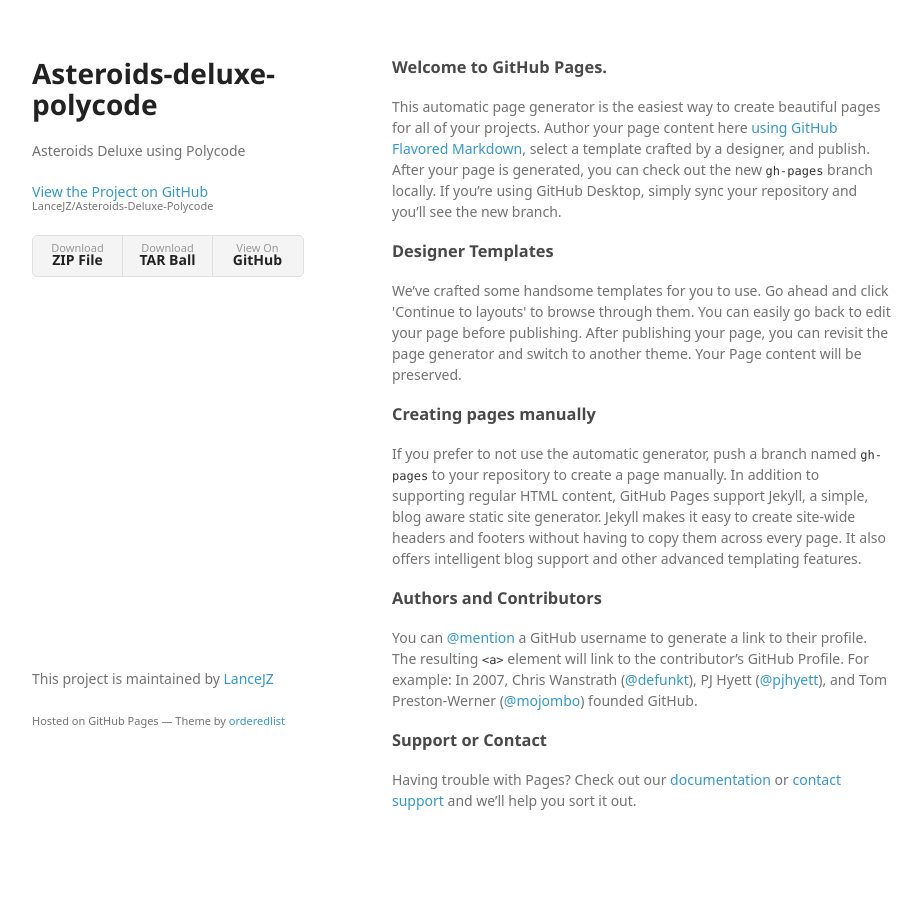
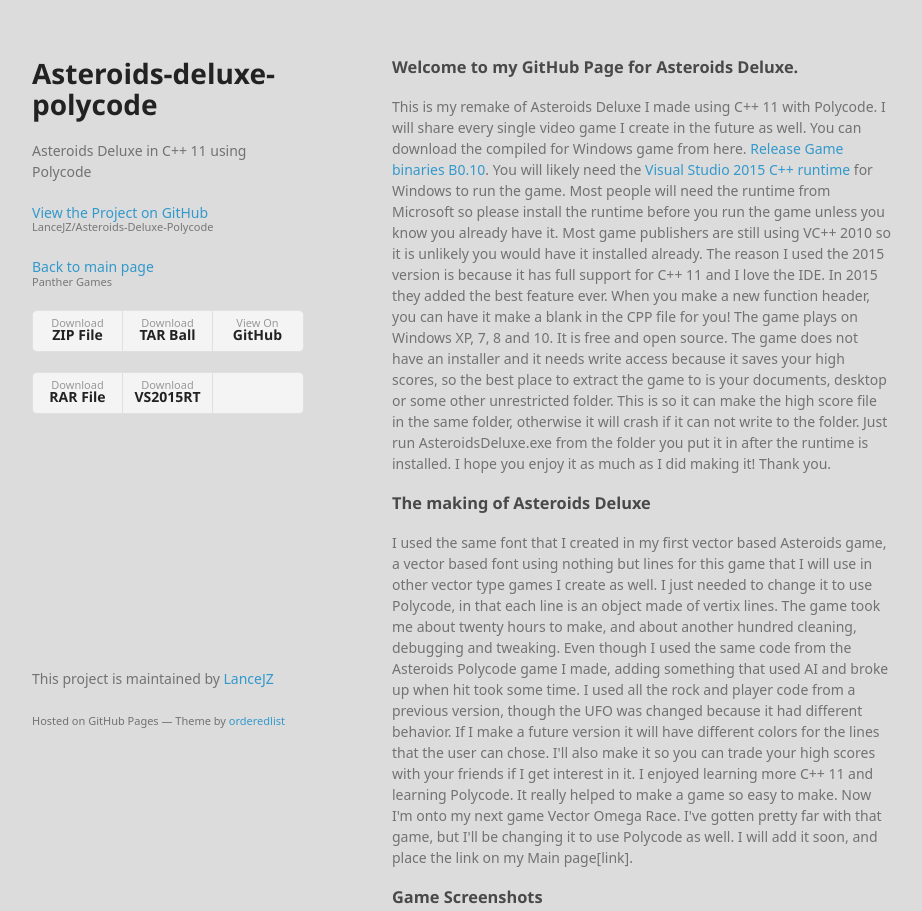
Before and after one commit to LanceJZ/Asteroids-Deluxe-Polycode, a plain HTML site: page index.html in a window 1280 px wide. Shown: the top 911 px of the page, without its empty margins (178-1100 px from the left). Before the commit the page ends 881 px from the top, so only its background shows below. Drawn offline with Linux system fonts and the light colour scheme; a web font is replaced by a local one.

Commit message:
Page now live.
First post of live page. For Beta 0.10 of game.

```diff
--- a/index.html
+++ b/index.html
@@ -3,7 +3,7 @@
   <head>
     <meta charset="utf-8">
     <meta http-equiv="X-UA-Compatible" content="chrome=1">
-    <title>Asteroids-deluxe-polycode by LanceJZ</title>
+    <title>Panther Games - Asteroids Deluxe</title>
 
     <link rel="stylesheet" href="stylesheets/styles.css">
     <link rel="stylesheet" href="stylesheets/github-light.css">
@@ -16,43 +16,40 @@
     <div class="wrapper">
       <header>
         <h1>Asteroids-deluxe-polycode</h1>
-        <p>Asteroids Deluxe using Polycode</p>
+        <p>Asteroids Deluxe in C++ 11 using Polycode</p>
 
         <p class="view"><a href="https://github.com/LanceJZ/Asteroids-Deluxe-Polycode">View the Project on GitHub <small>LanceJZ/Asteroids-Deluxe-Polycode</small></a></p>
-
+        <p class="view"><a href="http://lancejz.github.io/">Back to main page<small>Panther Games</small></a></p>
 
         <ul>
           <li><a href="https://github.com/LanceJZ/Asteroids-Deluxe-Polycode/zipball/master">Download <strong>ZIP File</strong></a></li>
           <li><a href="https://github.com/LanceJZ/Asteroids-Deluxe-Polycode/tarball/master">Download <strong>TAR Ball</strong></a></li>
           <li><a href="https://github.com/LanceJZ/Asteroids-Deluxe-Polycode">View On <strong>GitHub</strong></a></li>
         </ul>
+        <ul>
+          <li><a href="https://github.com/LanceJZ/Asteroids-Deluxe-Polycode/blob/master/Asteroids%20Deluxe%20Release%20B0.10.rar">Download <strong>RAR File</strong></a></li>
+          <li><a href="https://www.microsoft.com/en-us/download/details.aspx?id=48145">Download <strong>VS2015RT</strong></a></li>
+        </ul>
       </header>
-      <section>
-        <h3>
-<a id="welcome-to-github-pages" class="anchor" href="#welcome-to-github-pages" aria-hidden="true"><span aria-hidden="true" class="octicon octicon-link"></span></a>Welcome to GitHub Pages.</h3>
 
-<p>This automatic page generator is the easiest way to create beautiful pages for all of your projects. Author your page content here <a href="https://guides.github.com/features/mastering-markdown/">using GitHub Flavored Markdown</a>, select a template crafted by a designer, and publish. After your page is generated, you can check out the new <code>gh-pages</code> branch locally. If you’re using GitHub Desktop, simply sync your repository and you’ll see the new branch.</p>
+        <section>
+<h3><a id="welcom-to-my-page" class="anchor" href="#welcome-to-my-page" aria-hidden="true"><span aria-hidden="true" class="octicon octicon-link"></span></a>Welcome to my GitHub Page for Asteroids Deluxe.</h3>
 
-<h3>
-<a id="designer-templates" class="anchor" href="#designer-templates" aria-hidden="true"><span aria-hidden="true" class="octicon octicon-link"></span></a>Designer Templates</h3>
+<p>This is my remake of Asteroids Deluxe I made using C++ 11 with Polycode. I will share every single video game I create in the future as well. You can download the compiled for Windows game from here. <a href="https://github.com/LanceJZ/Asteroids-Deluxe-Polycode/blob/master/Asteroids%20Deluxe%20Release%20B0.10.rar">Release Game binaries B0.10</a>. You will likely need the <a href="https://www.microsoft.com/en-us/download/details.aspx?id=48145">Visual Studio 2015 C++ runtime</a> for Windows to run the game. Most people will need the runtime from Microsoft so please install the runtime before you run the game unless you know you already have it. Most game publishers are still using VC++ 2010 so it is unlikely you would have it installed already. The reason I used the 2015 version is because it has full support for C++ 11 and I love the IDE. In 2015 they added the best feature ever. When you make a new function header, you can have it make a blank in the CPP file for you!
+The game plays on Windows XP, 7, 8 and 10. It is free and open source. The game does not have an installer and it needs write access because it saves your high scores, so the best place to extract the game to is your documents, desktop or some other unrestricted folder. This is so it can make the high score file in the same folder, otherwise it will crash if it can not write to the folder. Just run AsteroidsDeluxe.exe from the folder you put it in after the runtime is installed. I hope you enjoy it as much as I did making it! Thank you.</p>
 
-<p>We’ve crafted some handsome templates for you to use. Go ahead and click 'Continue to layouts' to browse through them. You can easily go back to edit your page before publishing. After publishing your page, you can revisit the page generator and switch to another theme. Your Page content will be preserved.</p>
+<h3><a id="making-of" class="anchor" href="#making-of" aria-hidden="true"><span aria-hidden="true" class="octicon octicon-link"></span></a>The making of Asteroids Deluxe</h3>
 
-<h3>
-<a id="creating-pages-manually" class="anchor" href="#creating-pages-manually" aria-hidden="true"><span aria-hidden="true" class="octicon octicon-link"></span></a>Creating pages manually</h3>
+<p>I used the same font that I created in my first vector based Asteroids game, a vector based font using nothing but lines for this game that I will use in other vector type games I create as well. I just needed to change it to use Polycode, in that each line is an object made of vertix lines. The game took me about twenty hours to make, and about another hundred cleaning, debugging and tweaking. Even though I used the same code from the Asteroids Polycode game I made, adding something that used AI and broke up when hit took some time. I used all the rock and player code from a previous version, though the UFO was changed because it had different behavior. If I make a future version it will have different colors for the lines that the user can chose. I'll also make it so you can trade your high scores with your friends if I get interest in it. I enjoyed learning more C++ 11 and learning Polycode. It really helped to make a game so easy to make. Now I'm onto my next game Vector Omega Race. I've gotten pretty far with that game, but I'll be changing it to use Polycode as well. I will add it soon, and place the link on my Main page[link].</p>
 
-<p>If you prefer to not use the automatic generator, push a branch named <code>gh-pages</code> to your repository to create a page manually. In addition to supporting regular HTML content, GitHub Pages support Jekyll, a simple, blog aware static site generator. Jekyll makes it easy to create site-wide headers and footers without having to copy them across every page. It also offers intelligent blog support and other advanced templating features.</p>
+<h3><a id="screenshots" class="anchor" href="#screenshots" aria-hidden="true"><span aria-hidden="true" class="octicon octicon-link"></span></a>Game Screenshots</h3>
 
-<h3>
-<a id="authors-and-contributors" class="anchor" href="#authors-and-contributors" aria-hidden="true"><span aria-hidden="true" class="octicon octicon-link"></span></a>Authors and Contributors</h3>
+<p><img src="images/Polycode Asteroids Deluxe Alpha 0.01 Game Over screen.png" width="501" height="470" alt="Game Over screen." longdesc="Game Over screen with instructions for gameplay."></p>
+<p><img src="images/Polycode%20Asteroids%20Deluxe%20Alpha%200.04%20functional.png" width="501" height="470" alt="Enemy Pod." longdesc="Game play with enemy pod visable."></p>
+<p><img src="images/Polycode%20Asteroids%20Deluxe%20Alpha%200.02%20Enemy%20pairs.png" width="501" height="470" alt="Enemy ship pairs." longdesc="Game play with enemy ship pairs visable"></p>
+<p><img src="images/Polycode%20Asteroids%20Deluxe%20Beta%200.10%20Full%20Game.png" width="501" height="470" alt="Game play." longdesc="Game play in finished game."></p>
+        </section>
 
-<p>You can <a href="https://github.com/blog/821" class="user-mention">@mention</a> a GitHub username to generate a link to their profile. The resulting <code>&lt;a&gt;</code> element will link to the contributor’s GitHub Profile. For example: In 2007, Chris Wanstrath (<a href="https://github.com/defunkt" class="user-mention">@defunkt</a>), PJ Hyett (<a href="https://github.com/pjhyett" class="user-mention">@pjhyett</a>), and Tom Preston-Werner (<a href="https://github.com/mojombo" class="user-mention">@mojombo</a>) founded GitHub.</p>
-
-<h3>
-<a id="support-or-contact" class="anchor" href="#support-or-contact" aria-hidden="true"><span aria-hidden="true" class="octicon octicon-link"></span></a>Support or Contact</h3>
-
-<p>Having trouble with Pages? Check out our <a href="https://help.github.com/pages">documentation</a> or <a href="https://github.com/contact">contact support</a> and we’ll help you sort it out.</p>
-      </section>
       <footer>
         <p>This project is maintained by <a href="https://github.com/LanceJZ">LanceJZ</a></p>
         <p><small>Hosted on GitHub Pages &mdash; Theme by <a href="https://github.com/orderedlist">orderedlist</a></small></p>
--- a/stylesheets/styles.css
+++ b/stylesheets/styles.css
@@ -55,7 +55,7 @@
 }
 
 body {
-  background-color: #fff;
+  background-color: gainsboro;
   padding:50px;
   font: 14px/1.5 "Noto Sans", "Helvetica Neue", Helvetica, Arial, sans-serif;
   color:#727272;
```
Also changed, not shown: images/Polycode Asteroids Deluxe Alpha 0.01 Enemy Pod.png (added), images/Polycode Asteroids Deluxe Alpha 0.01 Game Over screen.png (added), images/Polycode Asteroids Deluxe Alpha 0.02 Enemy pairs.png (added), images/Polycode Asteroids Deluxe Alpha 0.04 functional.png (added), images/Polycode Asteroids Deluxe Beta 0.10 Full Game.png (added).
